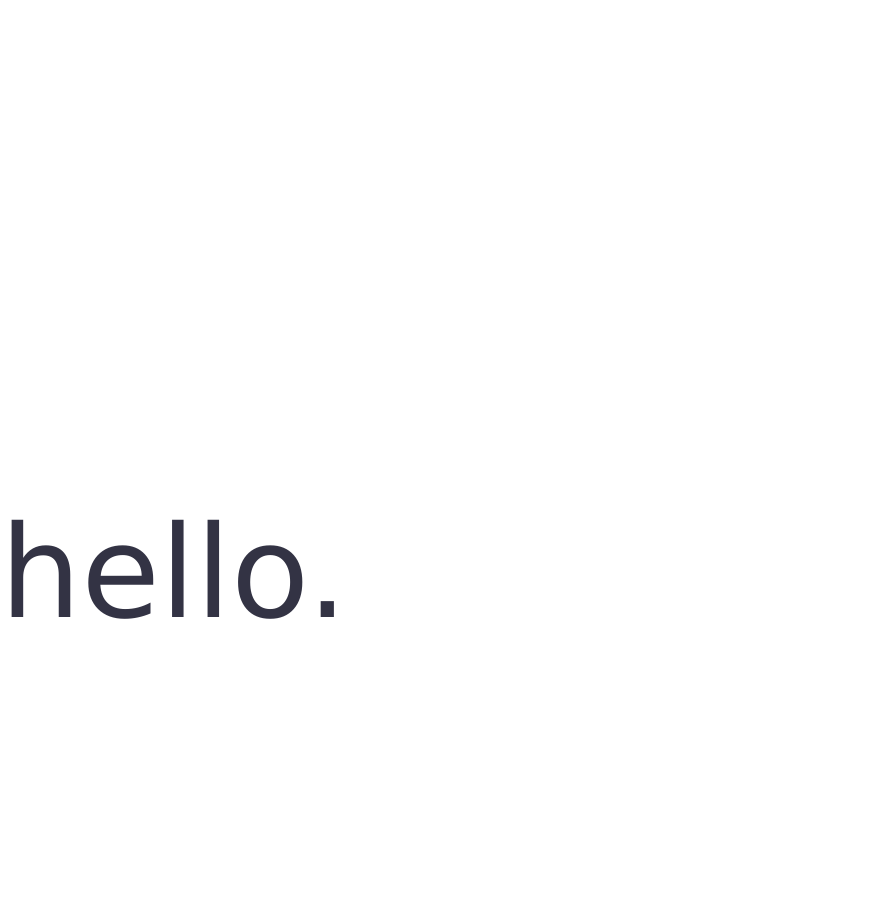
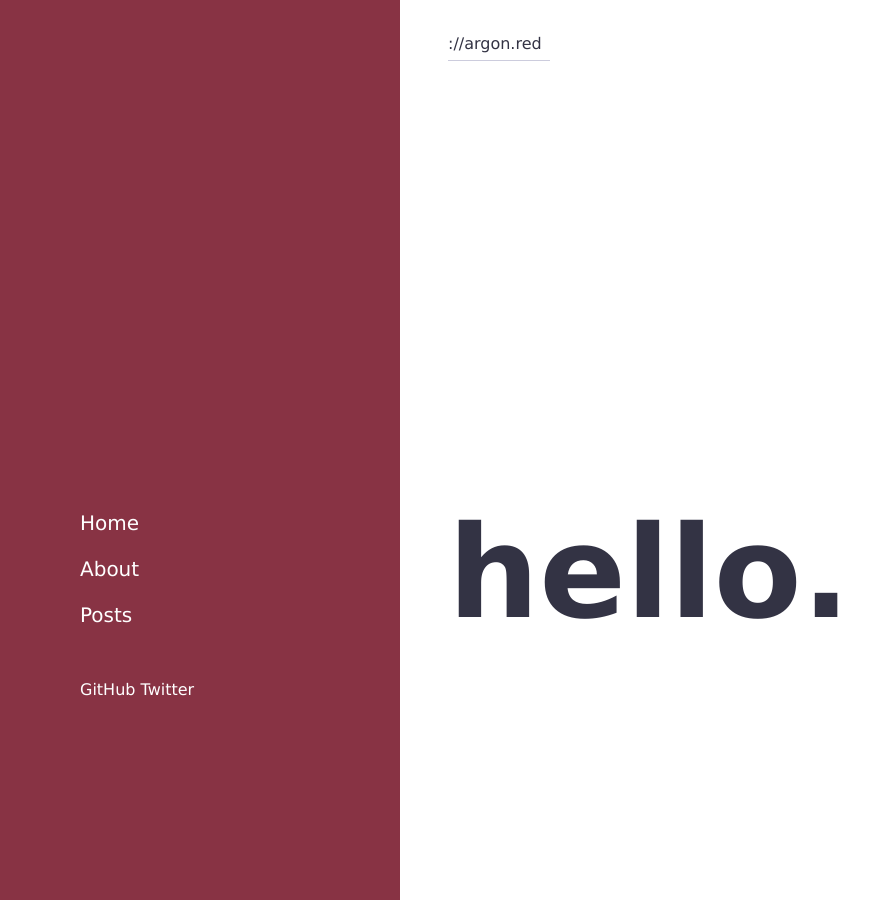
Before and after one commit to alphaArgon/alphaArgon.github.io, a Jekyll site: the page built from index.md, in a window 1280 px wide. Shown: the whole page, without its empty margins (0-890 px from the left). Built offline with Jekyll 4.4.1, drawn with Linux system fonts in a browser that asks for light colours; our own code applies the rules of GitHub Pages for plain Markdown files.

Commit message:
Construction

```diff
--- a/_config.yml
+++ b/_config.yml
@@ -1,7 +1,7 @@
 title:        "://argon.red"
 url:          "https://argon.red"
 baseurl:      ""
-permalink:    "/:slug/"
+permalink:    "/:slug"
 
 lang:         "zh"
 date_format:  "%Y/%m/%d"
--- a/_layouts/default.html
+++ b/_layouts/default.html
@@ -9,6 +9,58 @@
     </title>
 </head>
 <body>
-    {{ content }}
+    <nav class="site-nav" lang="en">
+        <ul class="site-nav-list">
+            <li><a href="{{ '/' | relative_url }}">Home</a></li>
+            <li><a href="{{ '/about' | relative_url }}">About</a></li>
+            <li><a href="{{ '/posts' | relative_url }}">Posts</a></li>
+        </ul>
+    </nav>
+    <nav class="link-nav" lang="en">
+        <ul class="link-nav-list">
+            <li><a href="https://github.com/alphaArgon"><i class="icon-github"></i><span class="visually-hidden">GitHub</span></a></li>
+            <li><a href="https://twitter.com/alpha_argon"><i class="icon-twitter"></i><span class="visually-hidden">Twitter</span></a></li>
+        </ul>
+    </nav>
+    <main class="content-container" lang="{{ page.lang | default: site.lang }}">
+{%- unless page.suppress_header -%}
+        <header role="banner" class="site-badge">
+            <span>://argon.red</span>
+    {%- if page.cover -%}
+            <img src="{{ page.cover | relative_url }}" class="header-banner-image">
+    {%- endif -%}
+        </header>
+{%- endunless -%}
+{%- if page.title -%}
+        <h1 class="content-title">
+            {{ page.title }}
+        </h1>
+{%- endif -%}
+        <article class="content">
+            {{ content }}
+        </article>
+{%- if page.date or page.source -%}
+        <footer class="post-meta">
+    {%- if page.date -%}
+            <time datetime="{{ page.date | date_to_xmlschema }}">{{ post.date | date: {{ site.date_format }} }}</time>
+    {%- endif -%}
+    {%- if page.source -%}
+        {%- if page.source contains "github.com" -%}
+            <span>首发于 <a href="{{ page.source }}">GitHub</a></span>
+        {%- elif page.source contains "zhihu.com" -%}
+            <span>首发于<a href="{{ page.source }}">知乎</a></span>
+        {%- elif page.source contains "bilibili.com" -%}
+            <span>首发于<a href="{{ page.source }}">哔哩哔哩</a></span>
+        {%- elif page.source contains "weibo.com" -%}
+            <span>首发于<a href="{{ page.source }}">微博</a></span>
+        {%- elif page.source contains "weixin.qq.com" -%}
+            <span>首发于<a href="{{ page.source }}">微信公众号</a></span>
+        {%- else -%}
+            <span>首发于 <a href="{{ page.source }}">{{ page.source }}</a></span>
+        {%- endif -%}
+    {%- endif -%}
+        </footer>
+{%- endif -%}
+    </main>
 </body>
 </html>
--- a/index.md
+++ b/index.md
@@ -1 +1,5 @@
-<p class="home-hello">hello.</p>
+---
+layout: default
+---
+
+<h1 class="home-hello">hello.</h1>
```
Also changed, not shown: about.md (+1 -0 lines).
